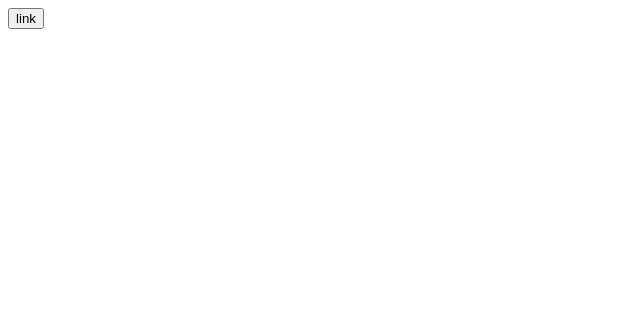
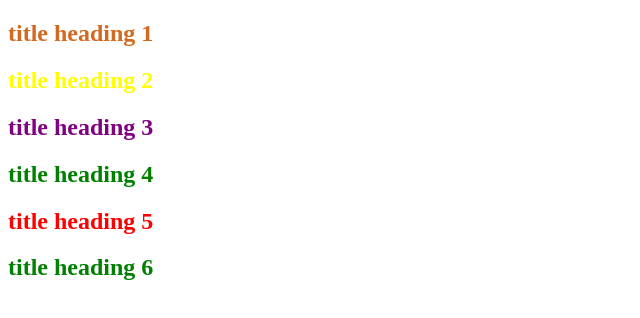
Before and after one commit to freshjsftm/fm2023-1-first-project-15-06-2023, a plain HTML site: page index.html in a window 1280 px wide. Shown: the whole page, without its empty margins (0-640 px from the left). Drawn offline with Linux system fonts and the light colour scheme.

Commit message:
Add css: inline & tag

```diff
--- a/index.html
+++ b/index.html
@@ -4,8 +4,41 @@
     <meta charset="UTF-8" />
     <meta name="viewport" content="width=device-width, initial-scale=1.0" />
     <title>Learn HTML</title>
+    <style>
+      /* селектор тега  001 */
+      h2 {
+        color: green;
+      }
+      /* селектор ідентифікатора 100 */
+      #uniq {
+        color: pink;
+        /* color: pink !important;  */
+        /* !important bad practice */
+      }
+      /* селектор класу 010 */
+      .color-accent {
+        color: red;
+      }
+      .color-info {
+        color: blue;
+      }
+      /* селектор 2 класу 020 */
+      .color-accent.color-info {
+        color: yellow;
+      }
+      /* 111 */
+      h2#uniq.color-accent{
+        color: purple;
+      }
+    </style>
   </head>
   <body>
-    <a href="https://google.com" target="_blank"><button>link</button></a>
+    <!-- вбудовані стилі 1000 -->
+    <h2 style="color: chocolate">title heading 1</h2>
+    <h2 class="color-info color-accent">title heading 2</h2>
+    <h2 id="uniq" class="color-accent">title heading 3</h2>
+    <h2>title heading 4</h2>
+    <h2 class="color-accent">title heading 5</h2>
+    <h2>title heading 6</h2>
   </body>
 </html>
```
